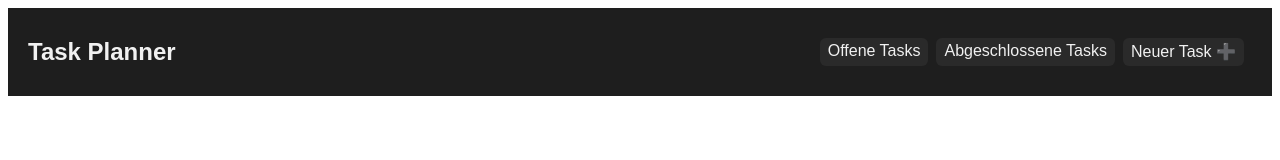
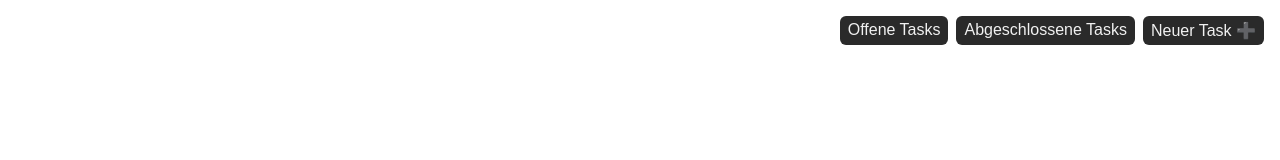
Before and after one commit to TekLM1/Task_Planner, a plain HTML site: page html/action-buttons/nav-action-buttons/nav-action-button.html in a window 1280 px wide. Drawn offline with Linux system fonts and the light colour scheme.

Commit message:
Refactor navigation structure by removing unnecessary nav elements for cleaner layout

```diff
--- a/html/action-buttons/nav-action-buttons/nav-action-button.html
+++ b/html/action-buttons/nav-action-buttons/nav-action-button.html
@@ -7,17 +7,12 @@
 
     <link rel="stylesheet" href="../nav-action-buttons/nav-action-button.css" />
     <link rel="stylesheet" href="../../../variables.css" />
-    <link rel="stylesheet" href="../../nav/nav.css" />
   </head>
   <body>
-    <nav class="navbar">
-      <h1 class="navbar-title">Task Planner</h1>
-      <div class="burger" onclick="toggleMenu()">&#9776;</div>
-      <div class="navbar-rechts">
-        <a href="#" class="nav-action-button">Offene Tasks</a>
-        <a href="#" class="nav-action-button">Abgeschlossene Tasks</a>
-        <a href="#" class="nav-action-button">Neuer Task ➕ </a>
-      </div>
-    </nav>
+    <div class="navbar-rechts">
+      <a href="#" class="nav-action-button">Offene Tasks</a>
+      <a href="#" class="nav-action-button">Abgeschlossene Tasks</a>
+      <a href="#" class="nav-action-button">Neuer Task ➕ </a>
+    </div>
   </body>
 </html>
```
